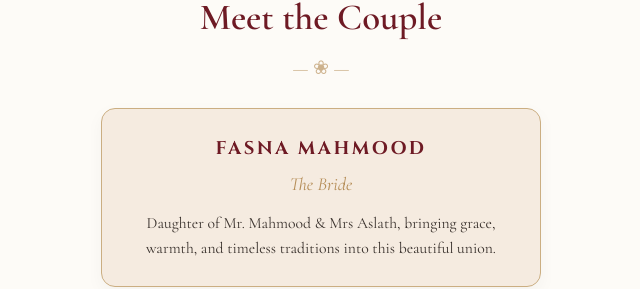
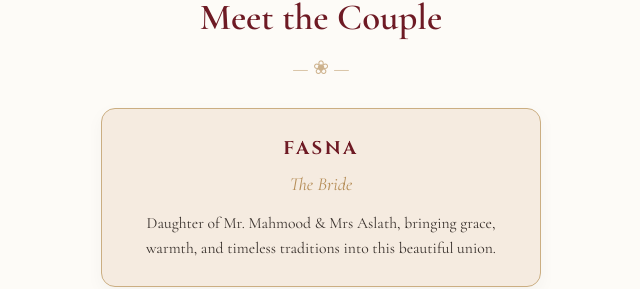
Before and after one commit to xfnansaid/webinvites, a plain HTML site: page Fasna_Mahmood/index.html in a window 1280 px wide. Shown: the part 1028-1317 px from the top of the page, without its empty margins (319-959 px from the left). Drawn offline with nearby package versions, Linux system fonts and the light colour scheme.

Commit message:
Update index.html

```diff
--- a/Fasna_Mahmood/index.html
+++ b/Fasna_Mahmood/index.html
@@ -810,7 +810,7 @@
 
       <div class="couple-cards">
         <div class="person-card">
-          <h3 class="person-name">FASNA MAHMOOD</h3>
+          <h3 class="person-name">FASNA</h3>
           <p class="person-role">The Bride</p>
           <p class="person-desc">
             Daughter of Mr. Mahmood & Mrs Aslath, bringing grace, warmth, and timeless traditions into this beautiful
```
